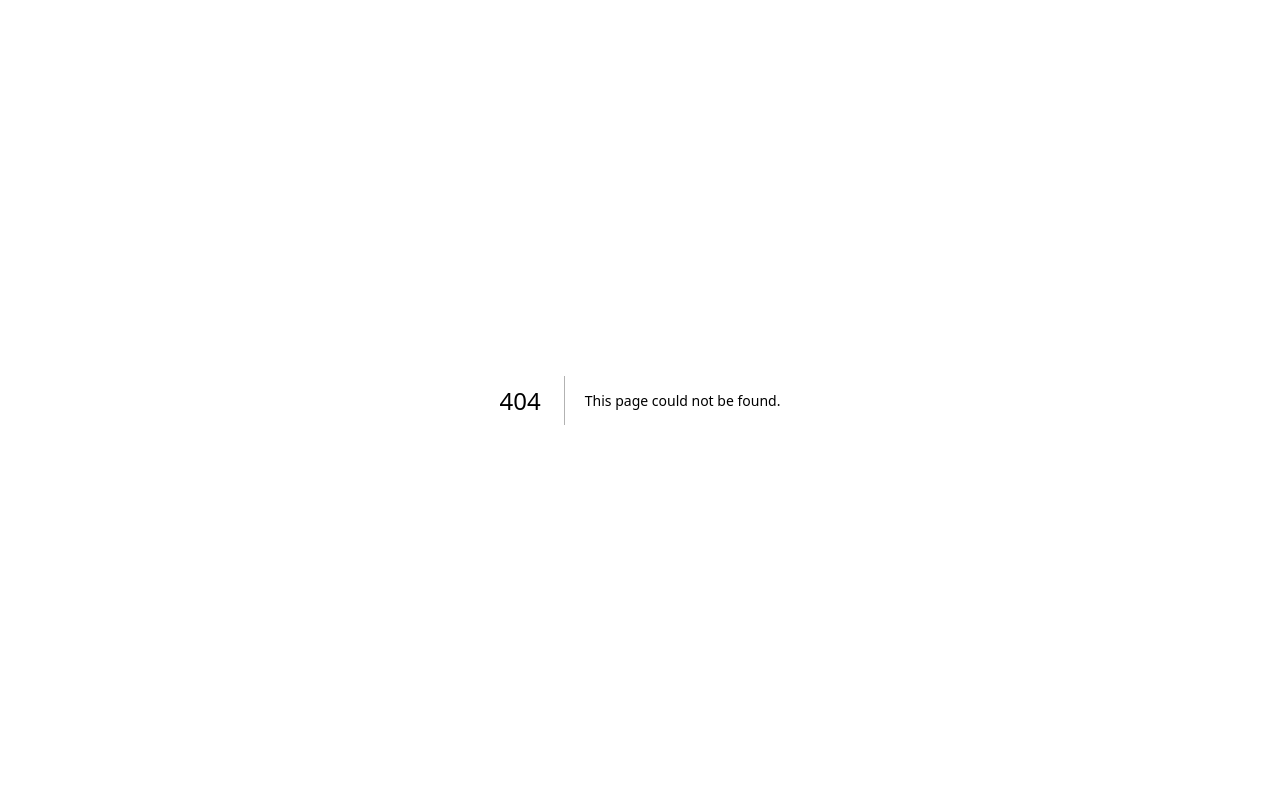
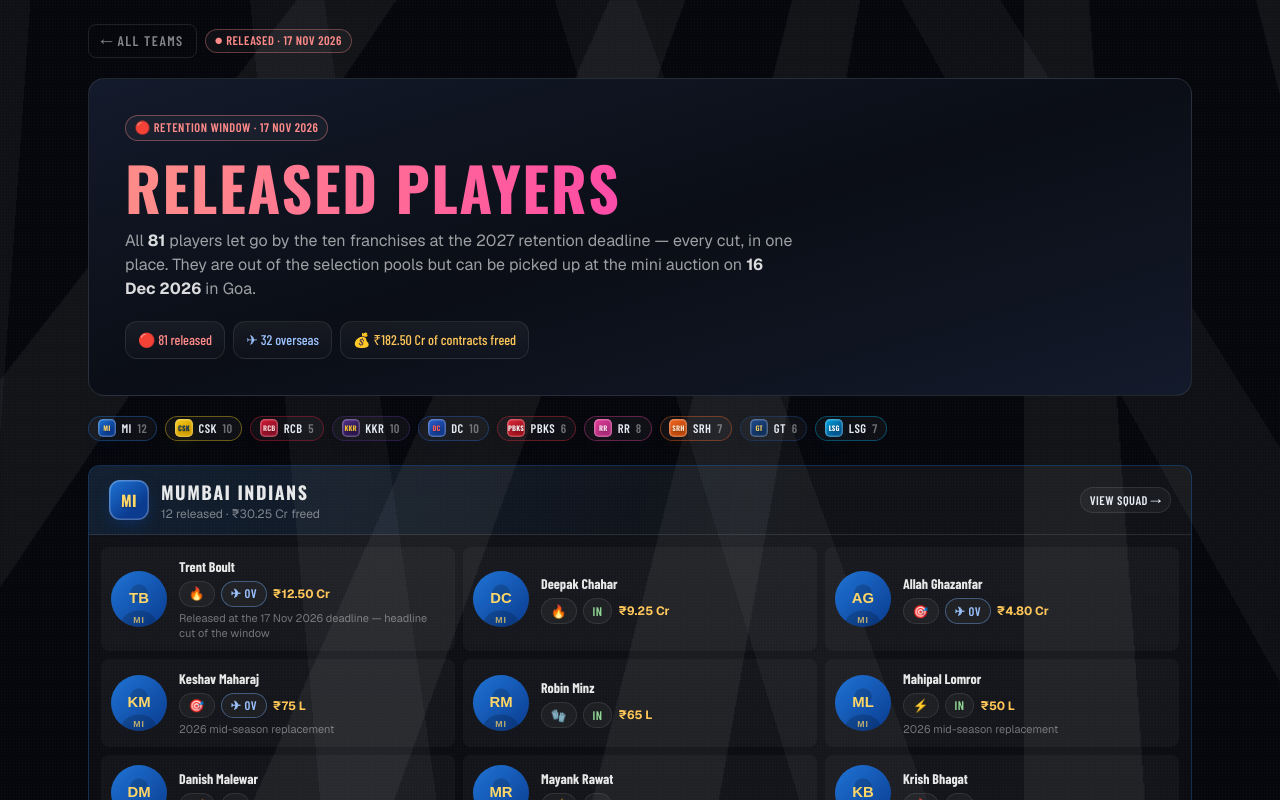
Before and after one commit to Raj-Thombare/playing11, a Next.js app: page /released in a window 1280 px wide. Before the commit this address had no page. Shown: the top 800 px of the page. Built offline with nearby package versions, Linux system fonts and the light colour scheme; no server answers.

Commit message:
view all released players

```diff
--- a/src/app/page.tsx
+++ b/src/app/page.tsx
@@ -3,7 +3,7 @@
 import Link from "next/link";
 import { useEffect, useState } from "react";
 import { SEASON_CONTEXT, TEAMS, TRADES } from "@/data/teams";
-import { LEAGUE_STATS, playersOfTeam } from "@/data/players";
+import { LEAGUE_STATS, PLAYERS, playersOfTeam } from "@/data/players";
 import { TeamLogo } from "@/components/TeamLogo";
 import { fmtPrice } from "@/lib/xi";
 
@@ -95,6 +95,12 @@ export default function Home() {
               style={{ fontFamily: "var(--font-cond)" }}>
               🔁 6 confirmed 2027 trades · 14 players moved
             </span>
+            <Link
+              href='/released'
+              className='plate px-3 py-2 transition-colors hover:border-white/30 hover:bg-white/10'
+              style={{ fontFamily: "var(--font-cond)", color: "#ff8a8a" }}>
+              🔴 View all {PLAYERS.filter((p) => p.status === "released").length} released players →
+            </Link>
             <span
               className='plate px-3 py-2'
               style={{ fontFamily: "var(--font-cond)", color: "#8fd694" }}>
--- /dev/null
+++ b/src/app/released/page.tsx
@@ -0,0 +1,161 @@
+import Link from "next/link";
+import { PLAYERS } from "@/data/players";
+import { SEASON_CONTEXT, TEAMS } from "@/data/teams";
+import { PlayerPhoto } from "@/components/PlayerPhoto";
+import { TeamLogo } from "@/components/TeamLogo";
+import { OverseasChip, RoleBadge } from "@/components/Badges";
+import { fmtPrice } from "@/lib/xi";
+
+export const metadata = {
+  title: "Released Players — IPL 2027 Retention Window | IPL XI Builder",
+  description:
+    "Every player released by all ten IPL franchises at the 17 Nov 2026 retention deadline, grouped by team.",
+};
+
+export default function ReleasedPage() {
+  const released = PLAYERS.filter((p) => p.status === "released");
+  const groups = TEAMS.map((team) => ({
+    team,
+    players: released.filter((p) => p.team === team.id).sort((a, b) => b.price - a.price),
+  }));
+  const overseas = released.filter((p) => p.overseas).length;
+  const value = released.reduce((sum, p) => sum + p.price, 0);
+
+  return (
+    <main className='relative min-h-screen'>
+      <div className='pointer-events-none absolute inset-0 beams' />
+      <div className='pointer-events-none absolute inset-0 vignette' />
+      <div className='pointer-events-none absolute inset-0 grain' />
+
+      <div className='relative mx-auto max-w-6xl px-4 pb-16 pt-6 sm:px-6'>
+        <nav className='mb-5 flex flex-wrap items-center gap-2 text-sm text-white/50'>
+          <Link
+            href='/'
+            className='rounded-lg border border-white/10 px-3 py-1.5 font-semibold uppercase tracking-widest hover:bg-white/5'
+            style={{ fontFamily: "var(--font-cond)" }}>
+            ← All Teams
+          </Link>
+          <span className='chip' style={{ color: "#ff8a8a", borderColor: "rgba(255,138,138,.35)" }}>
+            ● Released · {SEASON_CONTEXT.retentionDeadline}
+          </span>
+        </nav>
+
+        {/* hero */}
+        <div className='sheen overflow-hidden rounded-2xl border border-white/10 bg-gradient-to-br from-[#131a2b] via-[#0b0e16] to-[#131a2b] p-6 sm:p-9'>
+          <span className='chip' style={{ color: "#ff8a8a", borderColor: "rgba(255,138,138,.4)" }}>
+            🔴 Retention window · 17 Nov 2026
+          </span>
+          <h1
+            className='mt-4 text-4xl font-extrabold uppercase leading-none tracking-wide sm:text-6xl'
+            style={{
+              fontFamily: "var(--font-display)",
+              backgroundImage: "linear-gradient(100deg, #ff8a8a 5%, #ff4fa3 45%, #b02ff7 85%)",
+              WebkitBackgroundClip: "text",
+              backgroundClip: "text",
+              WebkitTextFillColor: "transparent",
+            }}>
+            Released Players
+          </h1>
+          <p className='mt-3 max-w-2xl text-sm text-white/60 sm:text-base'>
+            All <b className='text-white/85'>{released.length}</b> players let go by the ten franchises at the 2027
+            retention deadline — every cut, in one place. They are out of the selection pools but can be picked up
+            at the mini auction on <b className='text-white/85'>{SEASON_CONTEXT.auctionDate}</b> in{" "}
+            {SEASON_CONTEXT.auctionVenue}.
+          </p>
+          <div className='mt-5 flex flex-wrap gap-2 text-sm'>
+            <span className='plate px-3 py-2' style={{ fontFamily: "var(--font-cond)", color: "#ff8a8a" }}>
+              🔴 {released.length} released
+            </span>
+            <span className='plate px-3 py-2' style={{ fontFamily: "var(--font-cond)", color: "#9cc3ff" }}>
+              ✈ {overseas} overseas
+            </span>
+            <span className='plate px-3 py-2' style={{ fontFamily: "var(--font-cond)", color: "#ffc75a" }}>
+              💰 {fmtPrice(value)} of contracts freed
+            </span>
+          </div>
+        </div>
+
+        {/* quick jump */}
+        <div className='mt-5 flex flex-wrap gap-2'>
+          {groups.map(({ team, players }) => (
+            <a
+              key={team.id}
+              href={`#${team.id.toLowerCase()}`}
+              className='chip transition-colors hover:border-white/30 hover:text-white/90'
+              style={{ borderColor: `${team.c2}66` }}>
+              <TeamLogo team={team} size={18} />
+              {team.short} <span className='text-white/40'>{players.length}</span>
+            </a>
+          ))}
+        </div>
+
+        {/* one section per franchise */}
+        <div className='mt-6 space-y-6'>
+          {groups.map(({ team, players }) => (
+            <section
+              key={team.id}
+              id={team.id.toLowerCase()}
+              className='plate overflow-hidden'
+              style={{ borderColor: `${team.c2}55`, scrollMarginTop: 16 }}>
+              <div
+                className='flex flex-wrap items-center gap-3 border-b border-white/10 px-4 py-3 sm:px-5'
+                style={{ background: `linear-gradient(100deg, ${team.c2}22, transparent 65%)` }}>
+                <TeamLogo team={team} size={40} />
+                <div className='min-w-0'>
+                  <h2 className='plate-head text-lg font-bold text-white/90' style={{ fontFamily: "var(--font-display)" }}>
+                    {team.name}
+                  </h2>
+                  <p className='text-xs text-white/45'>
+                    {players.length} released · {fmtPrice(players.reduce((sum, p) => sum + p.price, 0))} freed
+                  </p>
+                </div>
+                <Link
+                  href={`/team/${team.id}`}
+                  className='chip ml-auto transition-colors hover:border-white/30 hover:text-white/90'
+                  style={{ fontFamily: "var(--font-cond)" }}>
+                  View squad →
+                </Link>
+              </div>
+
+              <div className='grid gap-2 p-3 sm:grid-cols-2 lg:grid-cols-3'>
+                {players.map((p) => (
+                  <div key={p.id} className='flex items-center gap-3 rounded-lg bg-white/[0.035] p-2.5'>
+                    <PlayerPhoto
+                      player={p}
+                      c1={team.c1}
+                      c2={team.c2}
+                      ink={team.ink}
+                      size={56}
+                      ring={false}
+                    />
+                    <div className='min-w-0 flex-1'>
+                      <div className='truncate text-sm font-bold text-white/90' style={{ fontFamily: "var(--font-cond)" }}>
+                        {p.name}
+                      </div>
+                      <div className='mt-1 flex flex-wrap items-center gap-1.5'>
+                        <RoleBadge role={p.role} compact />
+                        <OverseasChip overseas={p.overseas} />
+                        <span className='text-xs font-bold' style={{ color: "#ffc75a" }}>
+                          {fmtPrice(p.price)}
+                        </span>
+                      </div>
+                      {p.note && <p className='mt-1 line-clamp-2 text-[11px] leading-snug text-white/40'>{p.note}</p>}
+                    </div>
+                  </div>
+                ))}
+                {players.length === 0 && (
+                  <p className='p-3 text-sm text-white/45'>No releases — full squad retained.</p>
+                )}
+              </div>
+            </section>
+          ))}
+        </div>
+
+        <p className='mt-8 text-center text-xs text-white/35'>
+          Career stats through IPL 2026 · Retentions &amp; trades verified {SEASON_CONTEXT.retentionDeadline} · Released
+          players may still be re-signed at the {SEASON_CONTEXT.auctionVenue} mini auction.
+        </p>
+      </div>
+    </main>
+  );
+}
--- a/src/app/team/[teamId]/page.tsx
+++ b/src/app/team/[teamId]/page.tsx
@@ -21,6 +21,9 @@ export default async function TeamPage({ params }: { params: Promise<{ teamId: s
         <Link href="/" className="rounded-lg border border-white/10 px-3 py-1.5 font-semibold uppercase tracking-widest hover:bg-white/5" style={{ fontFamily: "var(--font-cond)" }}>
           ← All Teams
         </Link>
+        <Link href="/released" className="rounded-lg border border-white/10 px-3 py-1.5 font-semibold uppercase tracking-widest text-[#ff8a8a] hover:bg-white/5" style={{ fontFamily: "var(--font-cond)" }}>
+          🔴 Released Players
+        </Link>
         <span className="chip" style={{ color: "#ffc75a" }}>Season data: 17 Nov 2026</span>
       </nav>
       <TeamWorkspace team={team} squad={squad} trades={TRADES} />
```
